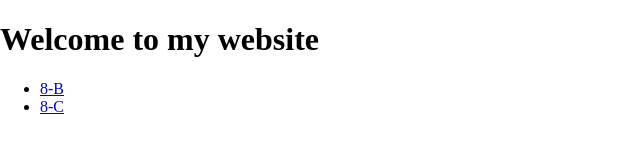
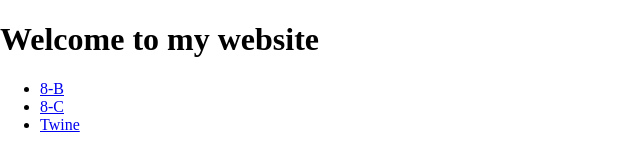
Before and after one commit to krystal813/krytstal813.github.io, a plain HTML site: page index.html in a window 1280 px wide. Shown: the full height of the page, 0-640 px from the left. Drawn offline with Linux system fonts and the light colour scheme.

Commit message:
Update index.html

```diff
--- a/index.html
+++ b/index.html
@@ -12,6 +12,8 @@
 		<ul>
             <li><a href="file:///C:/Users/Sarah/Downloads/COMM%20120/comm%20150/DTH%20CLIPS/150/HTML/Docassigmnet.html">8-B</a></li>
 			<li><a href="file:///C:/Users/Sarah/Downloads/COMM%20120/comm%20150/DTH%20CLIPS/150/HTML/hhhhh/8-C.html">8-C</a></li>
+			<li><a href="file:///C:/Users/Sarah/Downloads/COMM%20120/comm%20150/DTH%20CLIPS/150/Scooters/170.html">Twine</a>
+
 		</ul>
 	</nav>
 
```
